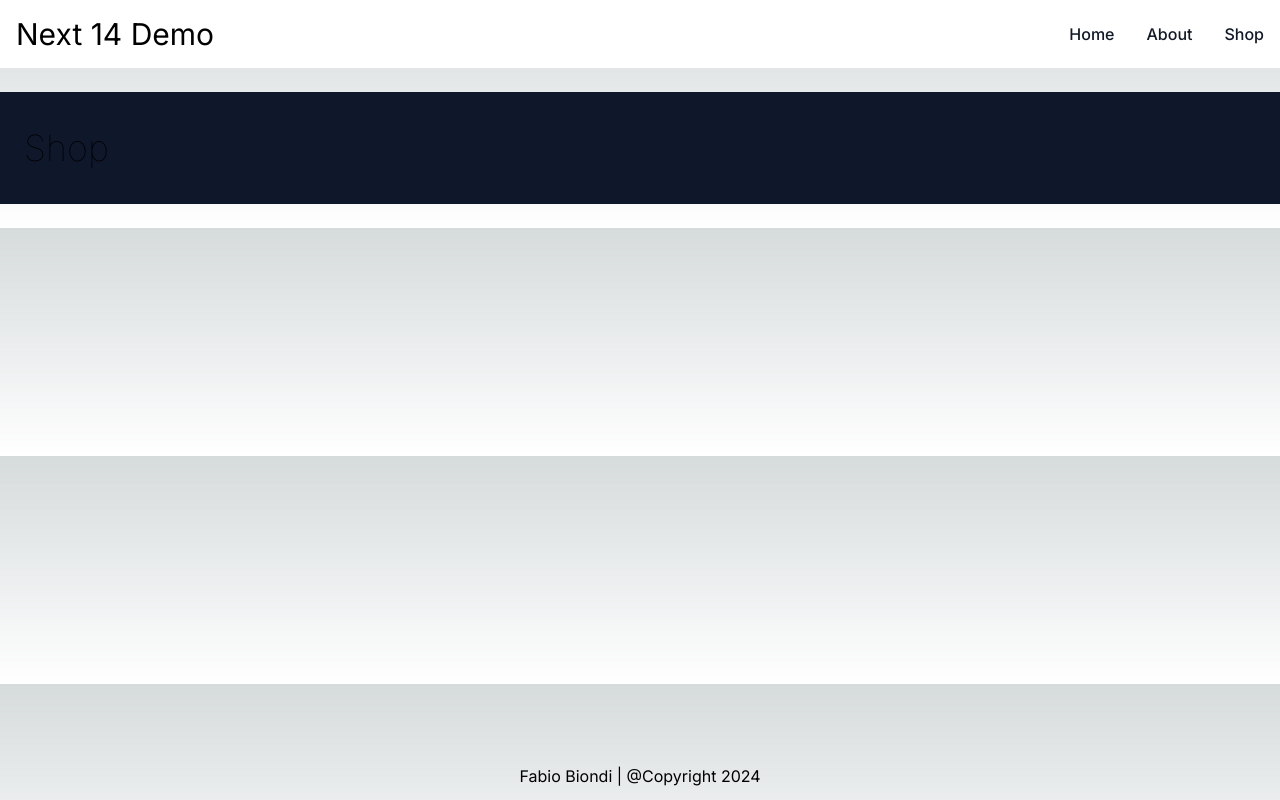
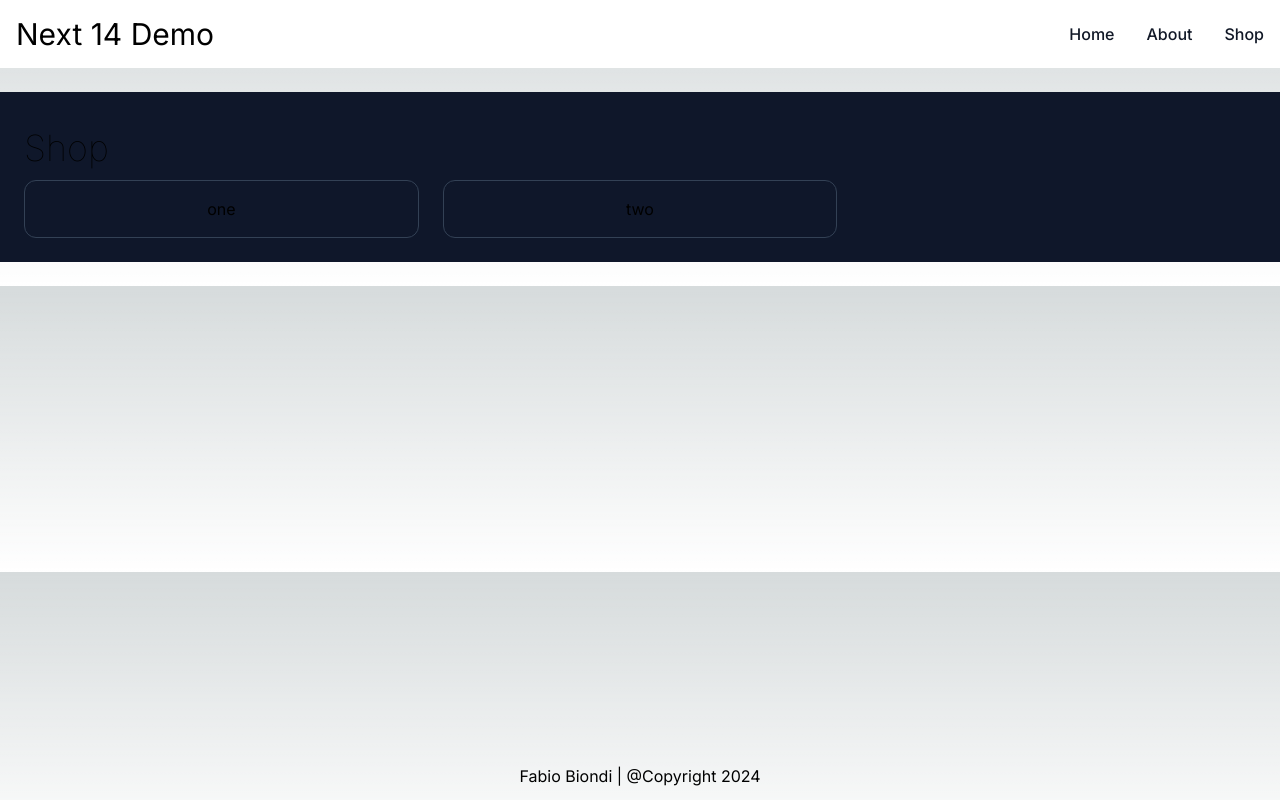
Before and after one commit to trainingfb/next-workshop-landing-page, a Next.js app: page /shop in a window 1280 px wide. Built offline with nearby package versions, Linux system fonts and the light colour scheme.

Commit message:
add mock data

```diff
--- a/app/shop/page.tsx
+++ b/app/shop/page.tsx
@@ -1,9 +1,6 @@
 // app/shop/page.tsx
-import { getProducts } from '@/api/products.api';
-import Link from 'next/link';
-
 export default async function Shop() {
-  const products: any[] = []
+  const products: any[] = [{ id: 1, name: 'one'}, { id: 2, name: 'two'}]
 
   return (
     <div>
```
